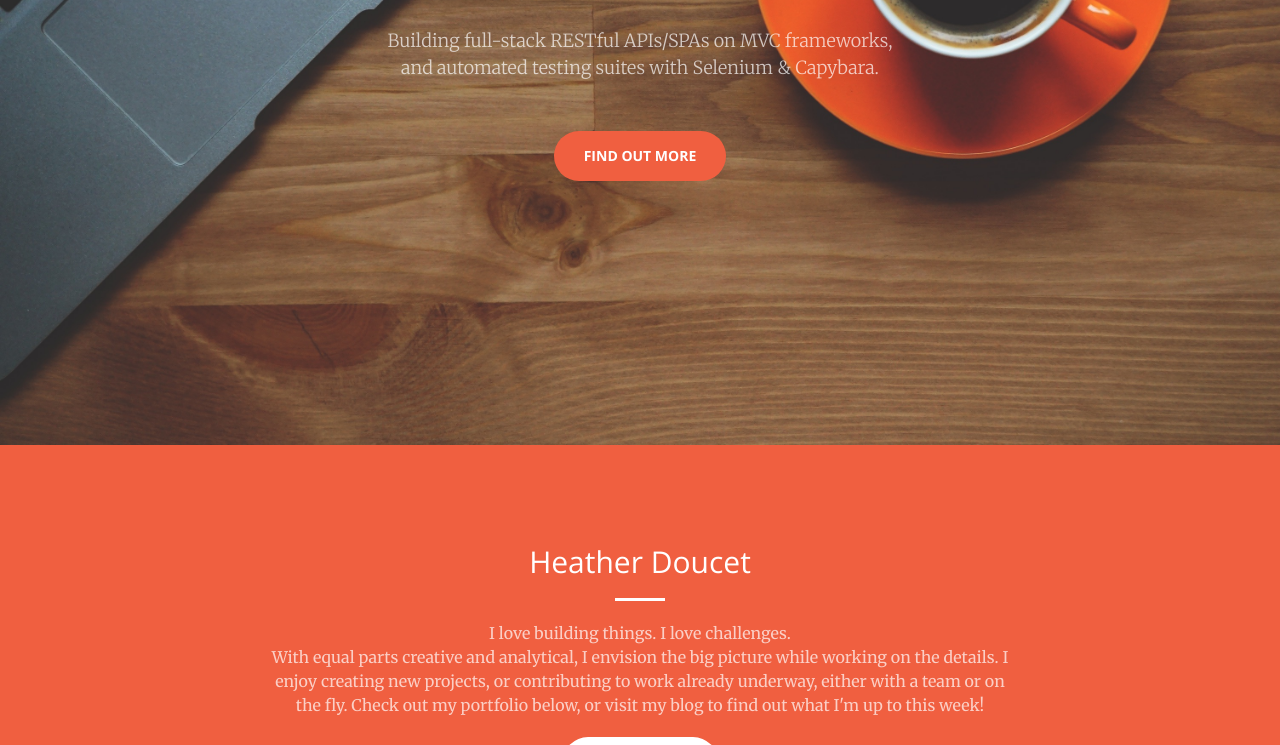
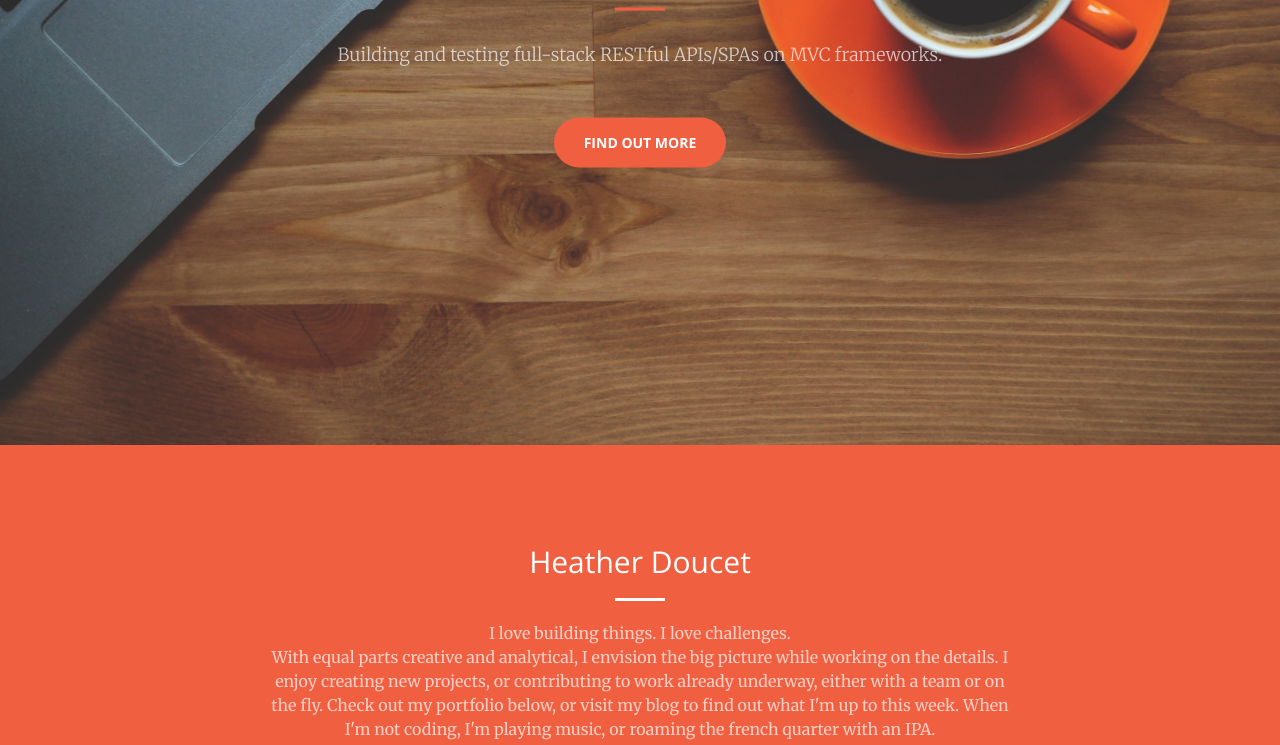
Before and after one commit to biubird/biubird, a website: page index.html in a window 1280 px wide. Shown: the part 355-1100 px from the top of the page. Drawn offline with nearby package versions, Linux system fonts and the light colour scheme.

Commit message:
updating index

```diff
--- a/index.html
+++ b/index.html
@@ -76,7 +76,7 @@
             <div class="header-content-inner">
                 <h1 id="homeHeading">I am a full-stack developer</h1>
                 <hr>
-                <p>Building full-stack RESTful APIs/SPAs on MVC frameworks, </br> and automated testing suites with Selenium & Capybara.</p>
+                <p>Building and testing full-stack RESTful APIs/SPAs on MVC frameworks.</p>
                 <a href="#about" class="btn btn-primary btn-xl page-scroll">Find Out More</a>
             </div>
         </div>
@@ -88,7 +88,7 @@
                 <div class="col-lg-8 col-lg-offset-2 text-center">
                     <h2 class="section-heading">Heather Doucet</h2>
                     <hr class="light">
-                    <p class="text-faded">I love building things. I love challenges.<br />  With equal parts creative and analytical, I envision the big picture while working on the details. I enjoy creating new projects, or contributing to work already underway, either with a team or on the fly.  Check out my portfolio below, or visit my blog to find out what I'm up to this week!  </p>
+                    <p class="text-faded">I love building things. I love challenges.<br />  With equal parts creative and analytical, I envision the big picture while working on the details. I enjoy creating new projects, or contributing to work already underway, either with a team or on the fly.  Check out my portfolio below, or visit my blog to find out what I'm up to this week. When I'm not coding, I'm playing music, or roaming the french quarter with an IPA.</p>
                     <a href="#services" class="page-scroll btn btn-default btn-xl sr-button">Get Started!</a>
                 </div>
             </div>
```
